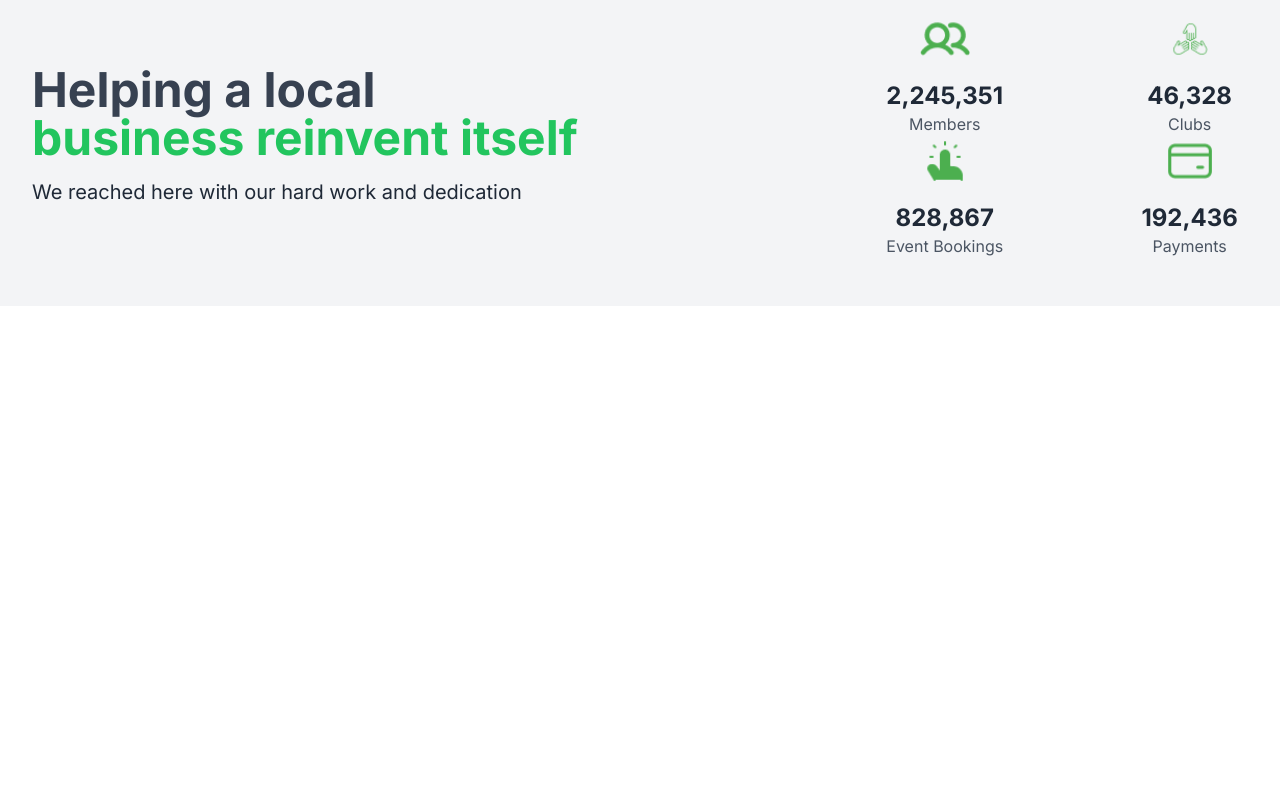
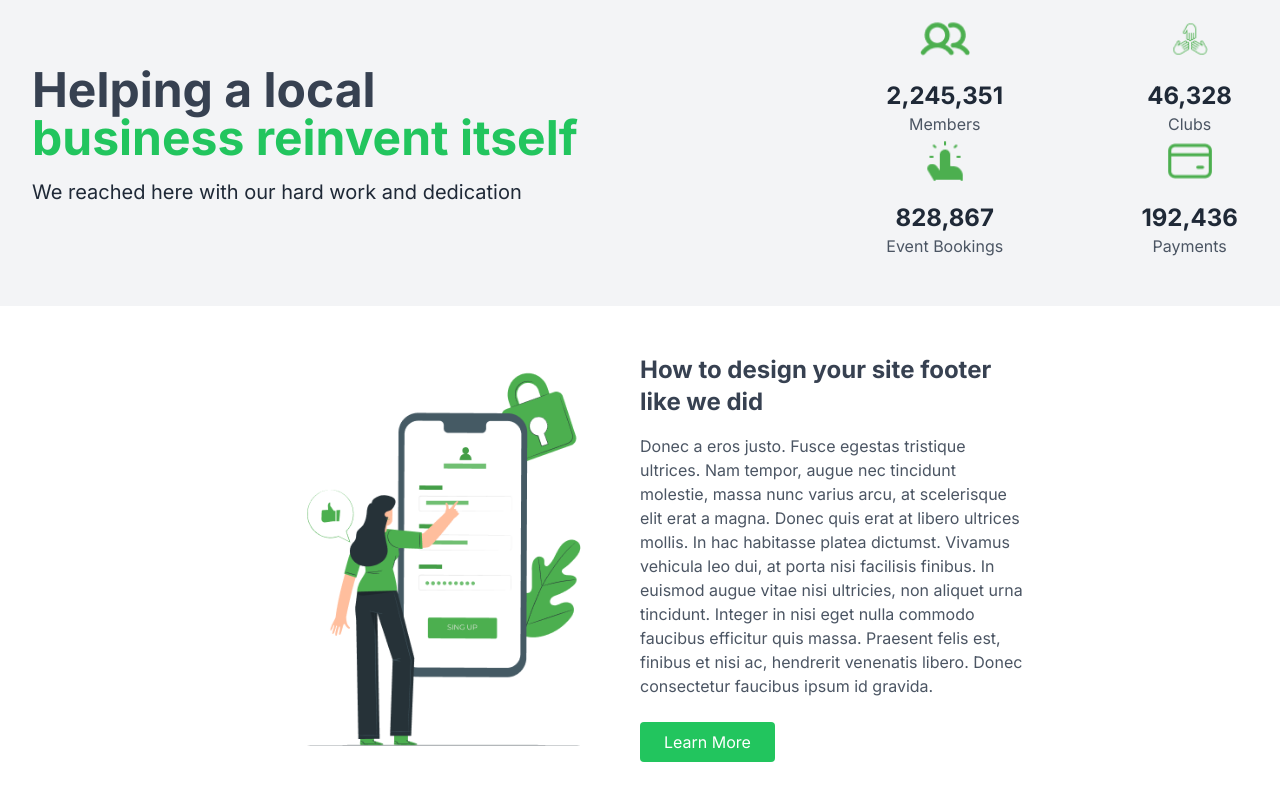
Before and after one commit to Abhishek-Gupta-1/ppa-assignment-nexcent, a Next.js app: page / in a window 1280 px wide. Shown: the part 2152-2952 px from the top of the page. Before the commit the page ends 2458 px from the top, so only its background shows below. Built offline with nearby package versions, Linux system fonts and the light colour scheme.

Commit message:
feat(calender-page): added calender section

```diff
--- a/app/page.tsx
+++ b/app/page.tsx
@@ -4,7 +4,7 @@ import { Hero } from "@/components/core/Hero";
 import { Clients } from "@/components/core/Clients";
 import Community from "@/components/core/Community";
 import Unlock from "@/components/core/Unlock";
-// import Calender from "@/components/core/Calender";
+import Calender from "@/components/core/Calender";
 import Achievements from "@/components/core/Achievements";
 
 export default function Home() {
@@ -15,8 +15,8 @@ export default function Home() {
       <Clients />
       <Community />
       <Unlock />
-      {/* <Calender /> */}
       <Achievements />
+      <Calender />
 
     </div>
 
--- /dev/null
+++ b/components/core/Calender.tsx
@@ -0,0 +1,26 @@
+"use client";
+import React, { useEffect } from 'react';
+import SplitSection from '../common/SplitSection';
+import useSectionStore from '@/store/useSectionStore';
+
+const Calender: React.FC = () => {
+    const setSection = useSectionStore((state) => state.setSection);
+    const sectionData = useSectionStore((state) => state.sections['calender']);
+
+    useEffect(() => {
+        setSection('calender', {
+            imageSrc: '/calender/illustration3.png',
+            imageAlt: 'Illustration3',
+            title: 'How to design your site footer like we did',
+            description:
+                'Donec a eros justo. Fusce egestas tristique ultrices. Nam tempor, augue nec tincidunt molestie, massa nunc varius arcu, at scelerisque elit erat a magna. Donec quis erat at libero ultrices mollis. In hac habitasse platea dictumst. Vivamus vehicula leo dui, at porta nisi facilisis finibus. In euismod augue vitae nisi ultricies, non aliquet urna tincidunt. Integer in nisi eget nulla commodo faucibus efficitur quis massa. Praesent felis est, finibus et nisi ac, hendrerit venenatis libero. Donec consectetur faucibus ipsum id gravida.',
+            buttonText: 'Learn More',
+        });
+    }, [setSection]);
+
+    if (!sectionData) return null;
+
+    return <SplitSection {...sectionData} />;
+};
+
+export default Calender;
```
